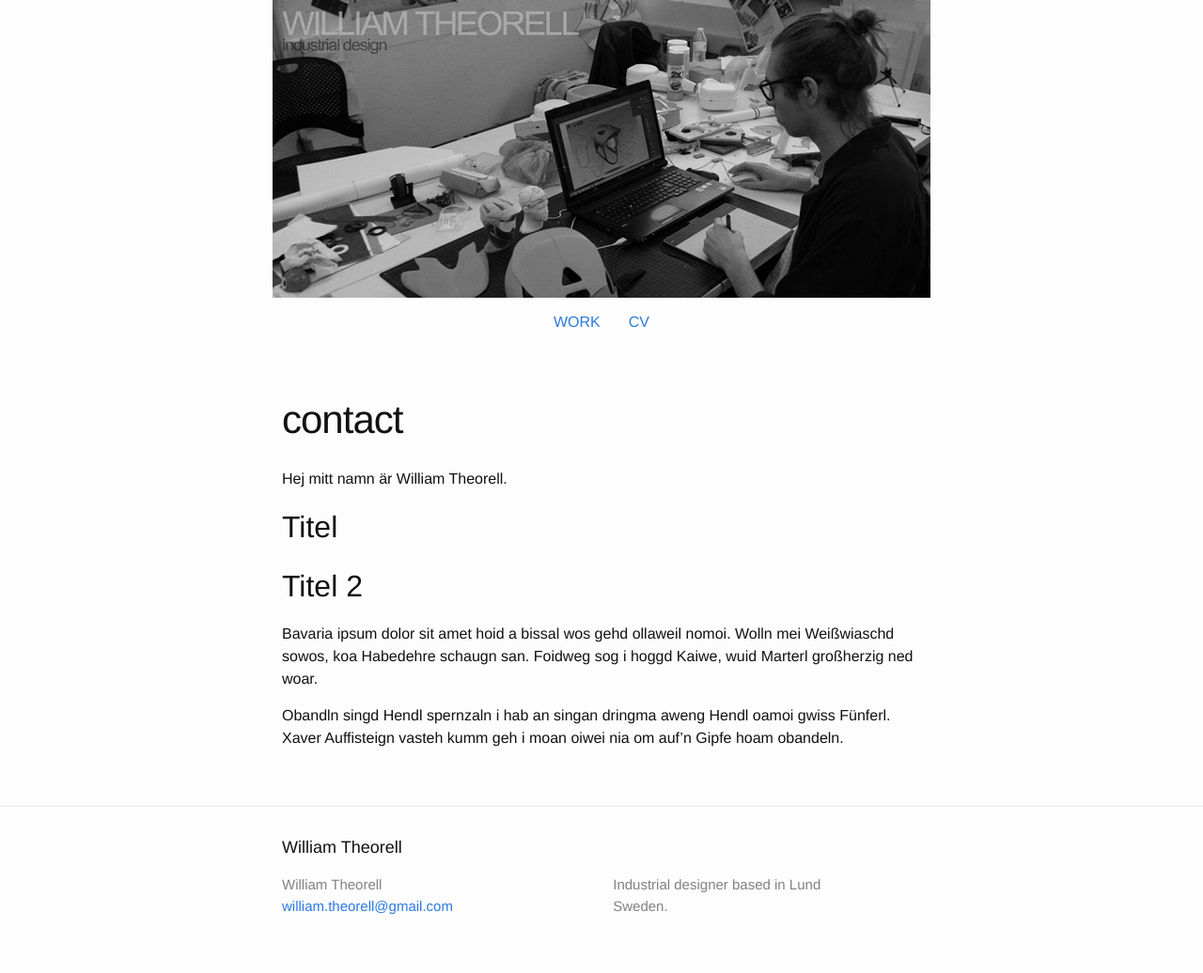
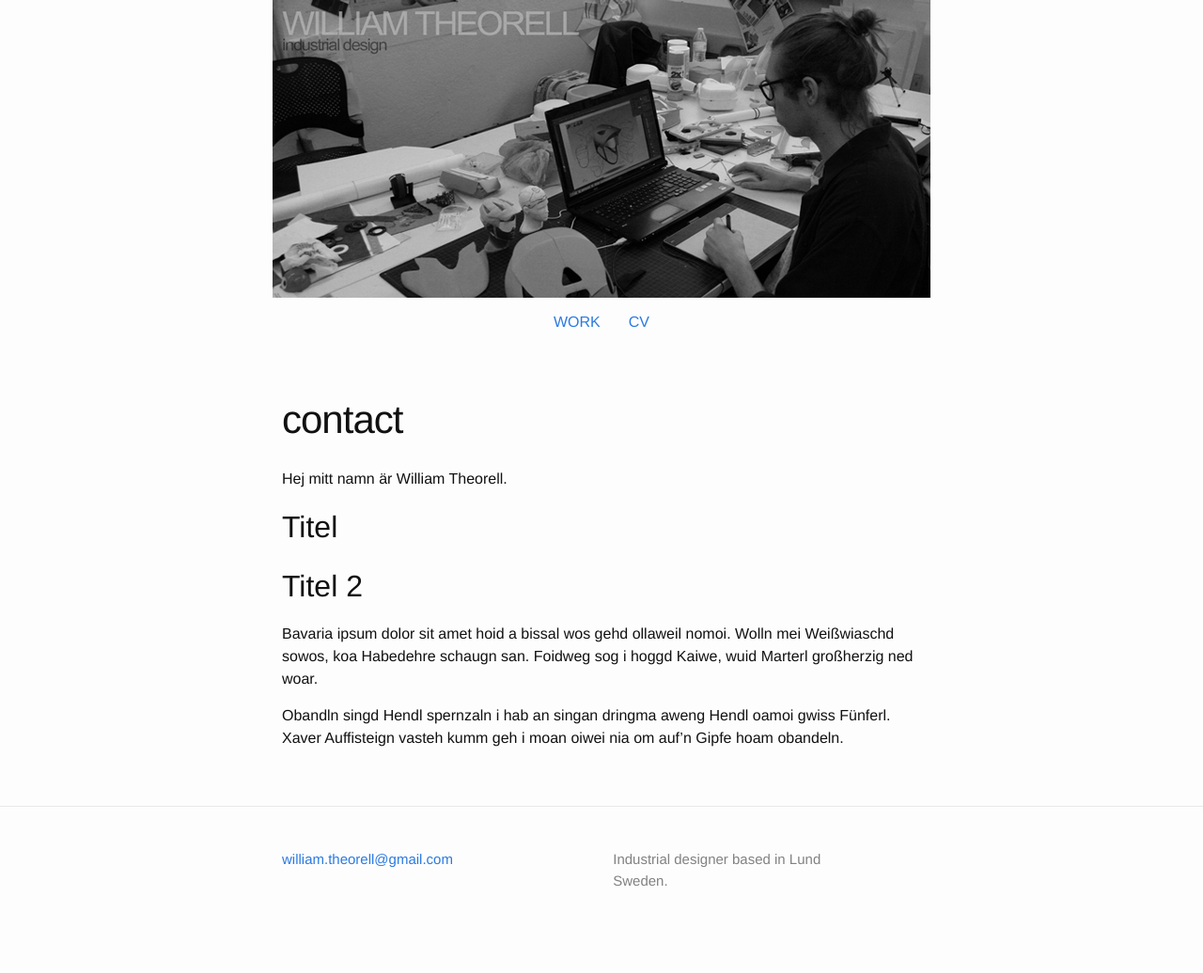
Before and after one commit to williamtheorell/williamtheorell.github.io, a Jekyll site: the page built from contact.md, in a window 1280 px wide. Shown: the whole page at 94% size. Built offline with Jekyll 4.4.1, drawn with Linux system fonts in a browser that asks for light colours; after the commit the page ends 1009 px from its top, so only the background shows below that.

Commit message:
config update

```diff
--- a/_config.yml
+++ b/_config.yml
@@ -1,5 +1,4 @@
 # Site settings
-title: William Theorell
 email: william.theorell@gmail.com
 description: > # this means to ignore newlines until "baseurl:"
   Industrial designer based in Lund Sweden.
```
